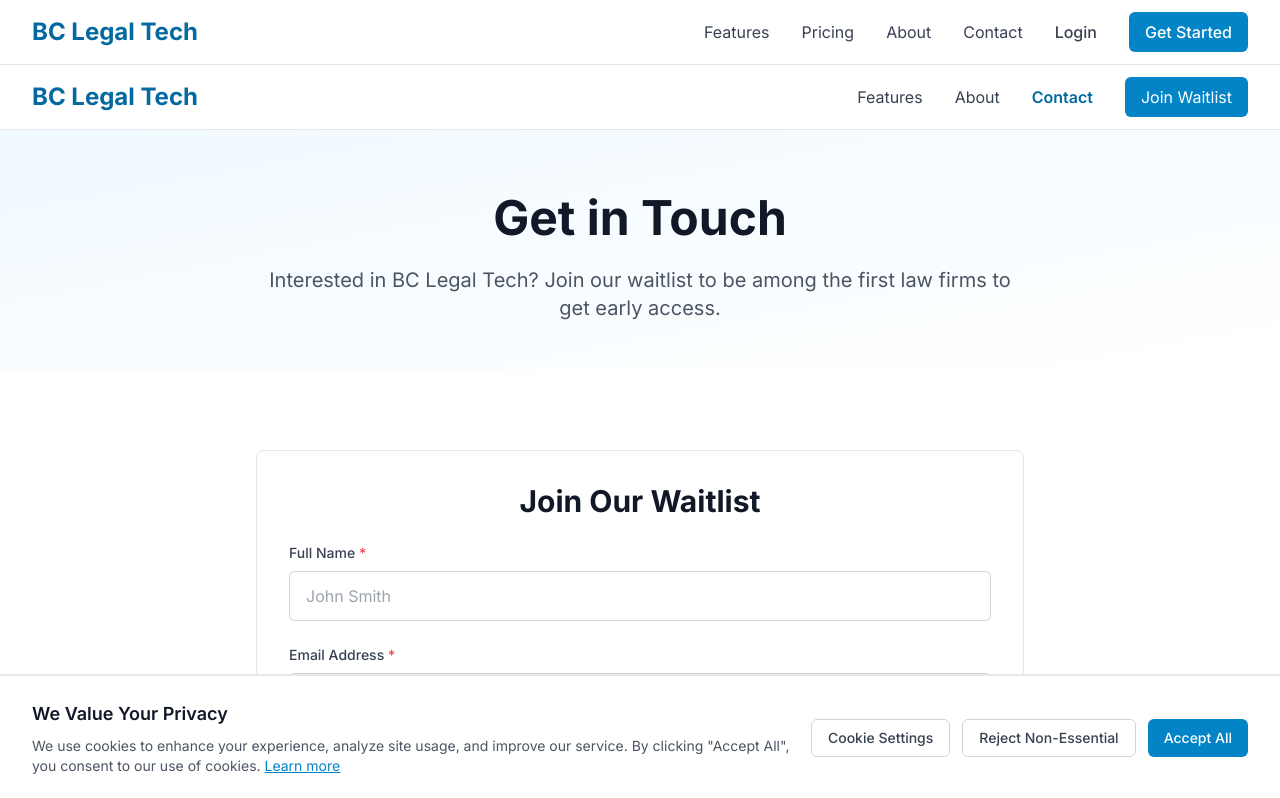
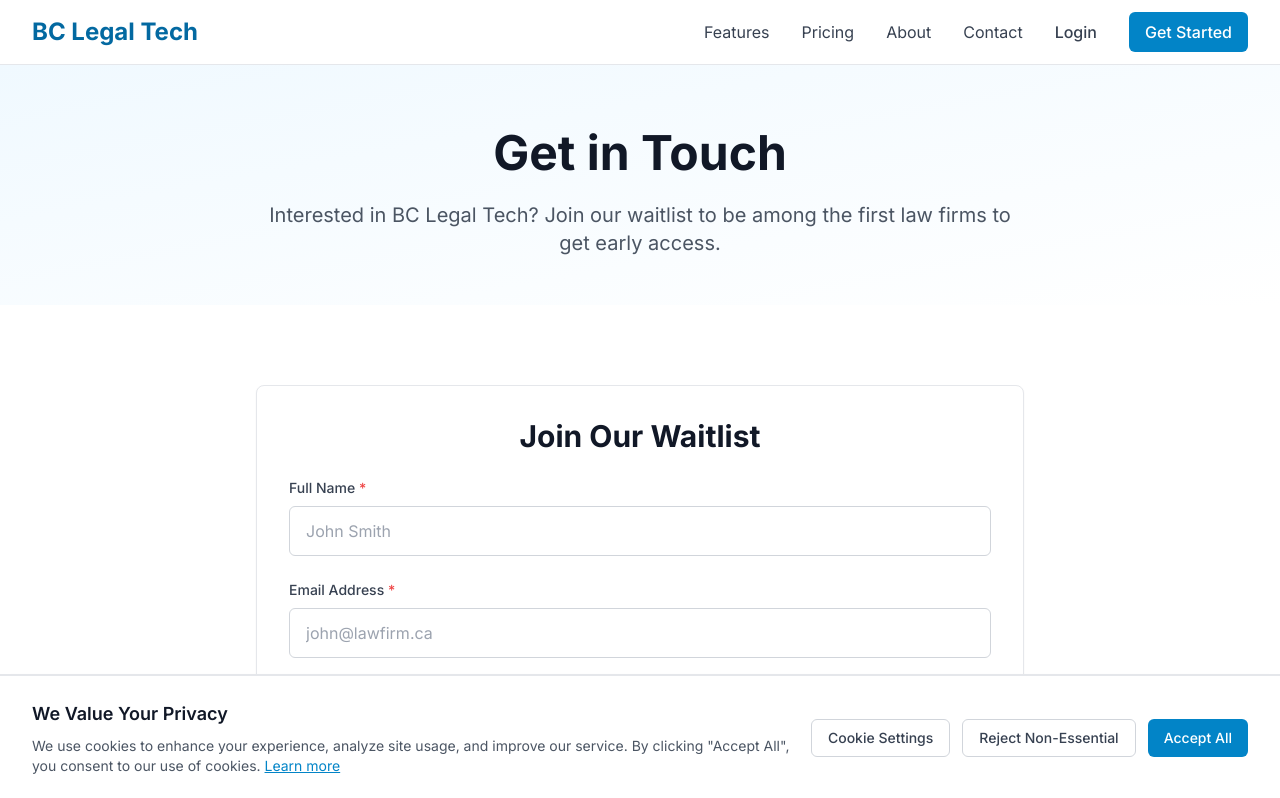
Before and after one commit to asantosca/sred, a Next.js app in the folder marketing/: page /contact in a window 1280 px wide. Shown: the top 798 px of the page. Built offline with nearby package versions, Linux system fonts and the light colour scheme; no server answers.

Commit message:
Remove duplicate navigation from contact page

```diff
--- a/marketing/src/app/contact/page.tsx
+++ b/marketing/src/app/contact/page.tsx
@@ -54,34 +54,6 @@
 
   return (
     <div className="min-h-screen bg-white">
-      {/* Navigation */}
-      <nav className="border-b border-gray-200">
-        <div className="max-w-7xl mx-auto px-4 sm:px-6 lg:px-8">
-          <div className="flex justify-between items-center h-16">
-            <Link href="/" className="flex items-center">
-              <span className="text-2xl font-bold text-primary-700">BC Legal Tech</span>
-            </Link>
-            <div className="hidden md:flex items-center space-x-8">
-              <Link href="/features" className="text-gray-700 hover:text-primary-700">
-                Features
-              </Link>
-              <Link href="/about" className="text-gray-700 hover:text-primary-700">
-                About
-              </Link>
-              <Link href="/contact" className="text-primary-700 font-semibold">
-                Contact
-              </Link>
-              <a
-                href="#waitlist"
-                className="bg-primary-600 text-white px-4 py-2 rounded-md hover:bg-primary-700 transition-colors"
-              >
-                Join Waitlist
-              </a>
-            </div>
-          </div>
-        </div>
-      </nav>
-
       {/* Hero */}
       <section className="pt-16 pb-12 px-4 sm:px-6 lg:px-8 bg-gradient-to-br from-primary-50 to-white">
         <div className="max-w-7xl mx-auto text-center">
```
